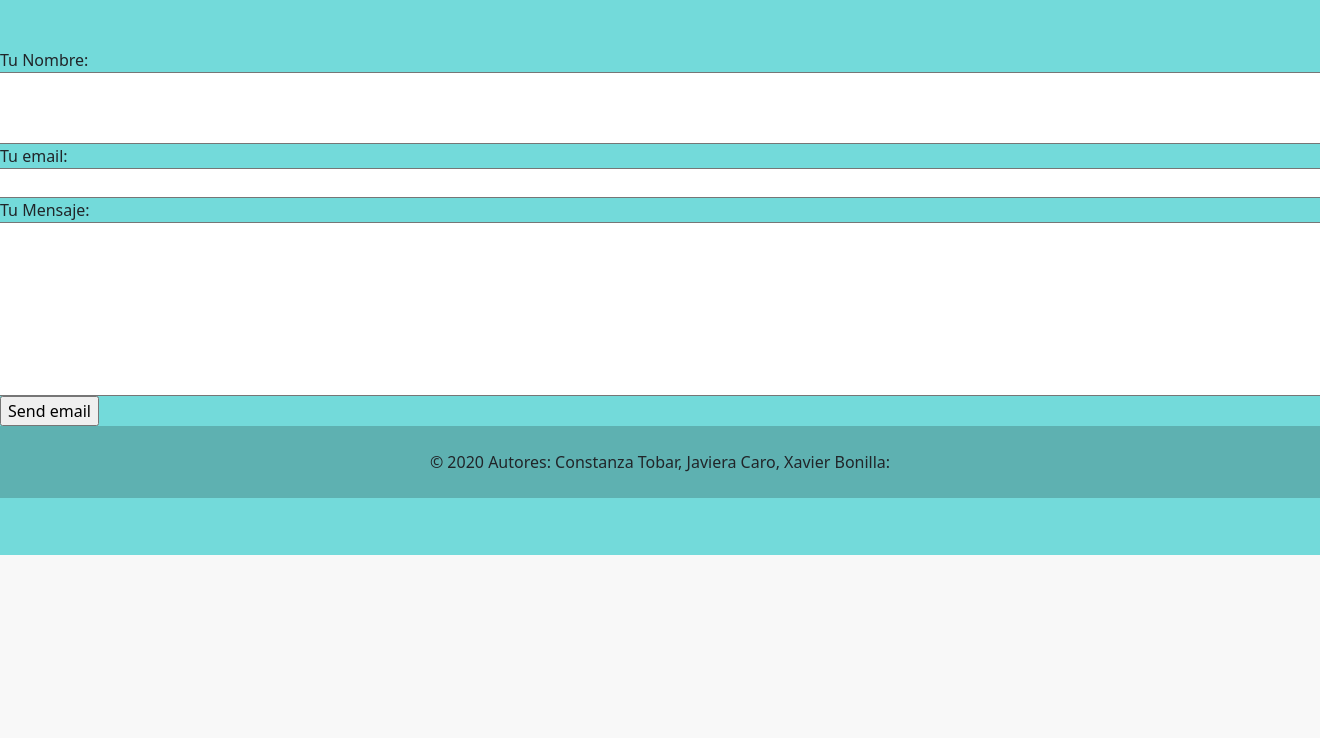
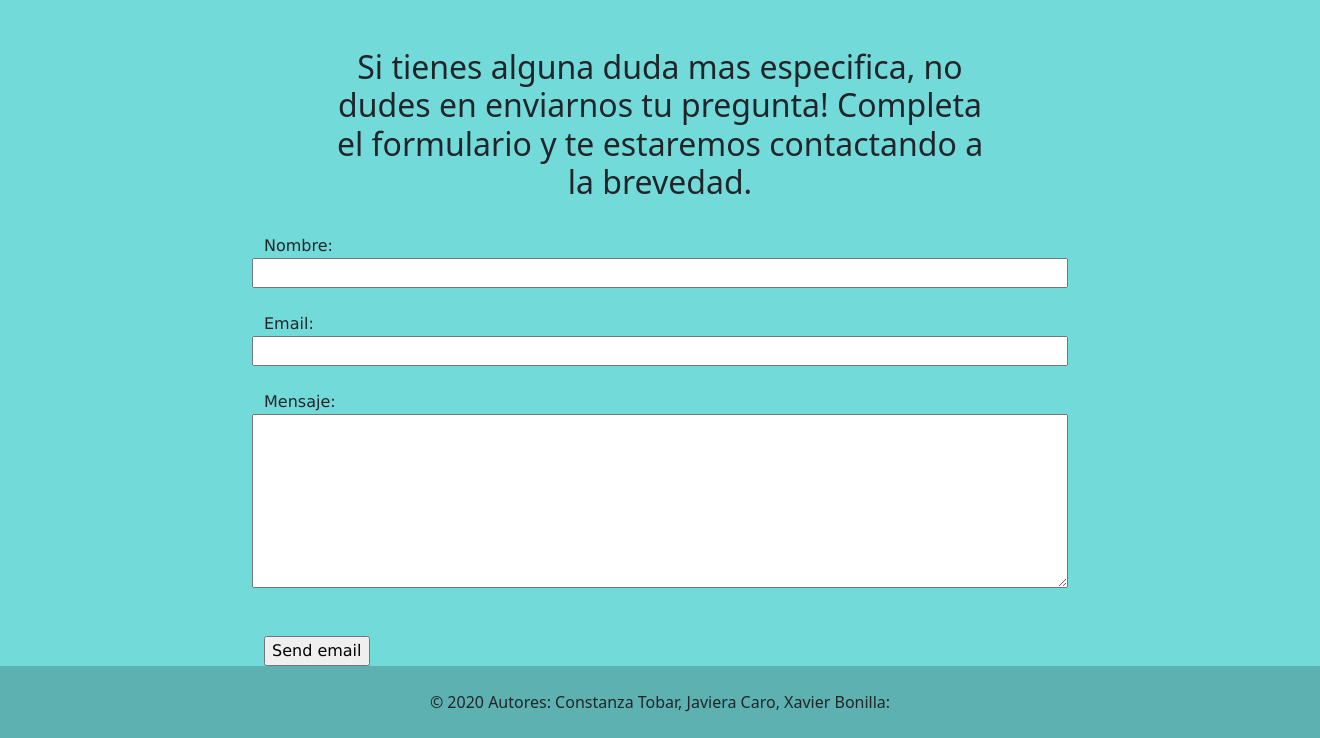
Before and after one commit to xavissj/Evaluacion2, a Django app: page /contacto/ in a window 1320 px wide; the page is wider, and only the part inside the window is pictured. Shown: the part 245-983 px from the top of that part. Before the commit the page ends 800 px from the top of that part, so only its background shows below. Run offline with Django 3.2, Linux system fonts and the light colour scheme.

Commit message:
contactanos

```diff
--- a/bodega/static/bodega/css/estilo.css
+++ b/bodega/static/bodega/css/estilo.css
@@ -60,6 +60,20 @@ a {
 
 
 }
+.contactanos{
+    width: 80%;
+    padding-left: 20%;
+    font-family: Verdana, Tahoma, sans-serif;
+
+
+
+}
+.mjContacto{
+    text-align: center;
+    width: 50%;
+    margin: auto;
+
+}
 
 
 
--- a/bodega/templates/bodega/contacto.html
+++ b/bodega/templates/bodega/contacto.html
@@ -45,25 +45,31 @@
 
       <!-- main -->
       <main  >
-        <div class="contactanos">
-          <form id="contact_form" action="/" method="POST" enctype="multipart/form-data">
+        <div class="mjContacto">
+          <h2> Si tienes alguna duda mas especifica, no dudes en enviarnos tu pregunta! Completa el formulario y te estaremos contactando a la brevedad.</h2>
+
+
+        </div><br>
+
+        <div >
+          <form class="contactanos" id="contact_form" action="/" method="POST" enctype="multipart/form-data">
             <div class="row">
-              <label class="required" for="name">Tu Nombre:</label><br />
-              <input id="name" class="input" name="name" type="text" value="" size="30" /><br /><br><br>
-              <span id="name_validation" class="error_message"></span>
+              <label class="required" for="name">Nombre:</label><br />
+              <input id="name" class="input" name="name" type="text" value="" size="30" /><br />
+              <span id="name_validation" class="error_message"></span><br>
             </div>
             <div class="row">
-              <label class="required" for="email">Tu email:</label><br />
+              <label class="required" for="email">Email:</label><br />
               <input id="email" class="input" name="email" type="text" value="" size="30" /><br />
-              <span id="email_validation" class="error_message"></span>
+              <span id="email_validation" class="error_message"></span><br>
             </div>
             <div class="row">
-              <label class="required" for="message">Tu Mensaje:</label><br />
+              <label class="required" for="message">Mensaje:</label><br />
               <textarea id="message" class="input" name="message" rows="7" cols="30"></textarea><br />
-              <span id="message_validation" class="error_message"></span>
+              <span id="message_validation" class="error_message"></span><br>
             </div>
 
-              <input id="submit_button" type="submit" value="Send email" />
+              <br><input id="submit_button" type="submit" value="Send email" /><br>
           </form>
 
 
--- a/bodega/templates/bodega/login.html
+++ b/bodega/templates/bodega/login.html
@@ -26,7 +26,7 @@
               <div class="collapse navbar-collapse" id="navbarSupportedContent">
                 <ul class="navbar-nav ml-auto ">
                   <li class="nav-item">
-                    <a class="nav-link active" aria-current="page" href="/index">inicio</a>
+                    <a class="nav-link active" aria-current="page" href="/">inicio</a>
                   </li>
                   <li class="nav-item">
                     <a class="nav-link" href="/somos">Quienes Somos</a>
```
